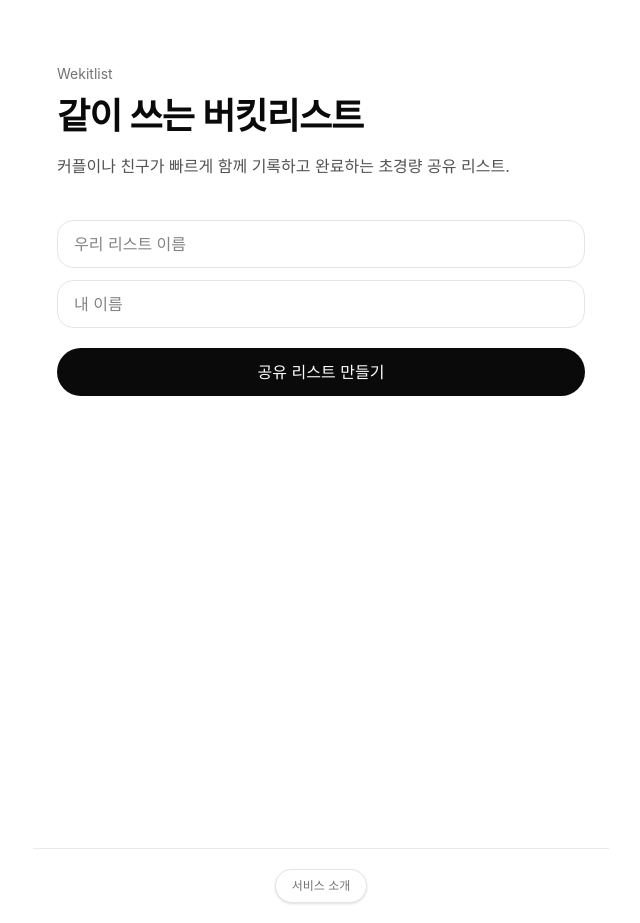
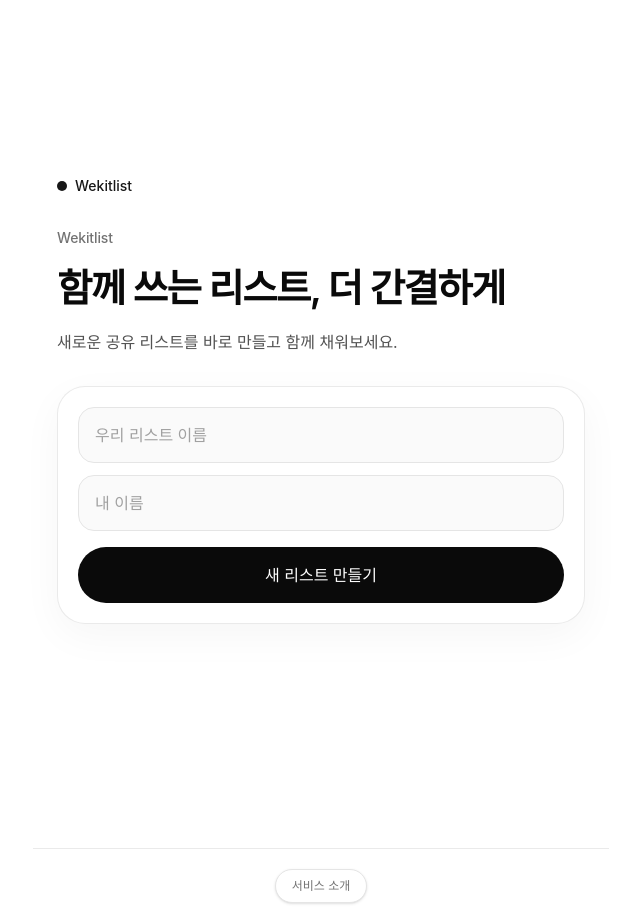
Before and after one commit to FLYLIKEB/wekitlist, a Next.js app: page / in a window 1280 px wide. Shown: the whole page, without its empty margins (319-959 px from the left). Built offline with nearby package versions, Linux system fonts and the light colour scheme; no server answers.

Commit message:
feat: redesign home screen hero

```diff
--- a/src/components/local/local-app.tsx
+++ b/src/components/local/local-app.tsx
@@ -65,42 +65,57 @@ export function LocalApp() {
   }
 
   return (
-    <main className="mx-auto flex min-h-screen w-full max-w-xl flex-col px-6 py-16">
+    <main className="mx-auto flex min-h-screen w-full max-w-xl flex-col px-5 pb-10 pt-[max(24px,env(safe-area-inset-top)+12px)] sm:px-6 sm:pt-10">
+      <div className="flex flex-1 flex-col justify-center">
         {entryContext ? (
           <button
             type="button"
-          className="w-fit rounded-full bg-neutral-100 px-4 py-2 text-sm font-medium text-neutral-700 transition hover:bg-neutral-200"
+            className="mb-8 w-fit rounded-full px-1 py-2 text-sm font-medium text-neutral-500 transition hover:text-neutral-800"
             onClick={() => router.replace(entryContext)}
           >
             리스트로 돌아가기
           </button>
         ) : (
-        <p className="text-sm text-neutral-500">Wekitlist</p>
+          <div className="mb-8 flex items-center gap-2 text-sm font-medium text-neutral-900">
+            <span aria-hidden className="inline-flex h-2.5 w-2.5 rounded-full bg-neutral-900" />
+            <span>Wekitlist</span>
+          </div>
         )}
-      <h1 className="mt-3 text-4xl font-semibold tracking-tight text-neutral-950">
-        같이 쓰는 버킷리스트
+
+        <section className="max-w-lg">
+          <p className="text-sm font-medium tracking-[-0.01em] text-neutral-500">Wekitlist</p>
+          <h1 className="mt-3 text-[2rem] font-semibold tracking-[-0.04em] text-neutral-950 sm:text-[2.4rem]">
+            함께 쓰는 리스트, 더 간결하게
           </h1>
-      <p className="mt-4 text-base leading-7 text-neutral-600">
-        커플이나 친구가 빠르게 함께 기록하고 완료하는 초경량 공유 리스트.
+          <p className="mt-3 max-w-md text-[15px] leading-6 text-neutral-600 sm:text-base">
+            새로운 공유 리스트를 바로 만들고 함께 채워보세요.
           </p>
-      <form className="motion-fade-up mt-10 space-y-3" onSubmit={handleCreate}>
+        </section>
+
+        <form
+          className="motion-fade-up mt-8 rounded-[28px] border border-neutral-200/80 bg-white p-4 shadow-[0_12px_40px_rgba(17,17,17,0.04)] sm:p-5"
+          onSubmit={handleCreate}
+        >
+          <div className="space-y-3">
             <input
-          className="h-12 w-full rounded-2xl border border-neutral-200 bg-white px-4 text-sm text-neutral-950 outline-none"
+              className="h-14 w-full rounded-2xl border border-neutral-200 bg-neutral-50 px-4 text-[15px] text-neutral-950 outline-none placeholder:text-neutral-400 focus:border-neutral-300 focus:bg-white"
               placeholder="우리 리스트 이름"
               value={groupName}
               onChange={(event) => setGroupName(event.target.value)}
             />
             <input
-          className="h-12 w-full rounded-2xl border border-neutral-200 bg-white px-4 text-sm text-neutral-950 outline-none"
+              className="h-14 w-full rounded-2xl border border-neutral-200 bg-neutral-50 px-4 text-[15px] text-neutral-950 outline-none placeholder:text-neutral-400 focus:border-neutral-300 focus:bg-white"
               placeholder="내 이름"
               value={displayName}
               onChange={(event) => setDisplayName(event.target.value)}
             />
-        {error ? <p className="text-sm text-red-500">{error}</p> : null}
-        <button className="mt-2 h-12 w-full rounded-full bg-neutral-950 px-5 text-sm font-medium text-white" type="submit" disabled={submitting}>
-          {submitting ? '만드는 중...' : '공유 리스트 만들기'}
+          </div>
+          {error ? <p className="mt-3 text-sm text-red-500">{error}</p> : null}
+          <button className="mt-4 h-14 w-full rounded-full bg-neutral-950 px-5 text-sm font-medium text-white" type="submit" disabled={submitting}>
+            {submitting ? '만드는 중...' : '새 리스트 만들기'}
           </button>
         </form>
+      </div>
     </main>
   );
 }
```
Also changed, not shown: 2 other files (tests, documents, lock files or other folders). Lines whose indentation alone changed are shown as unchanged.
